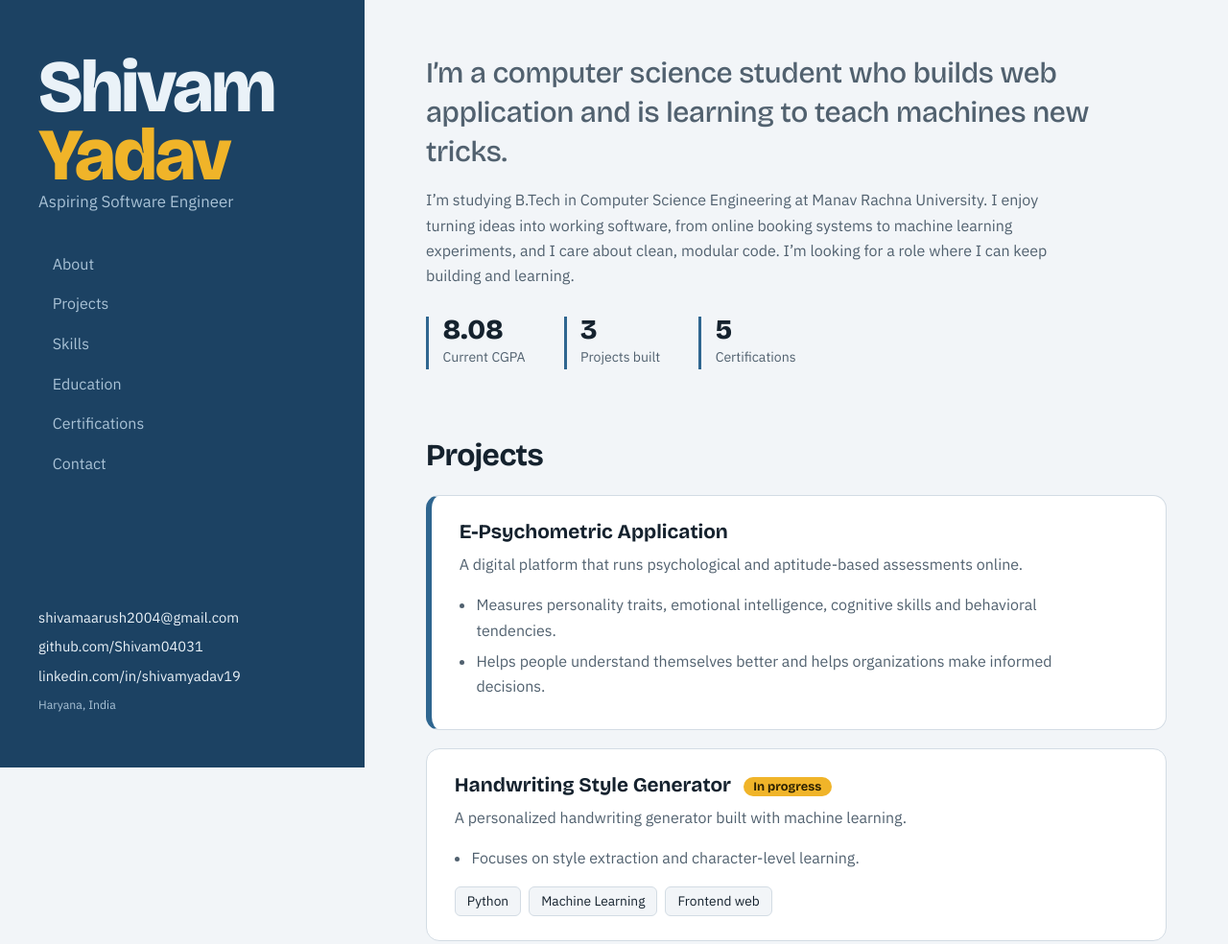
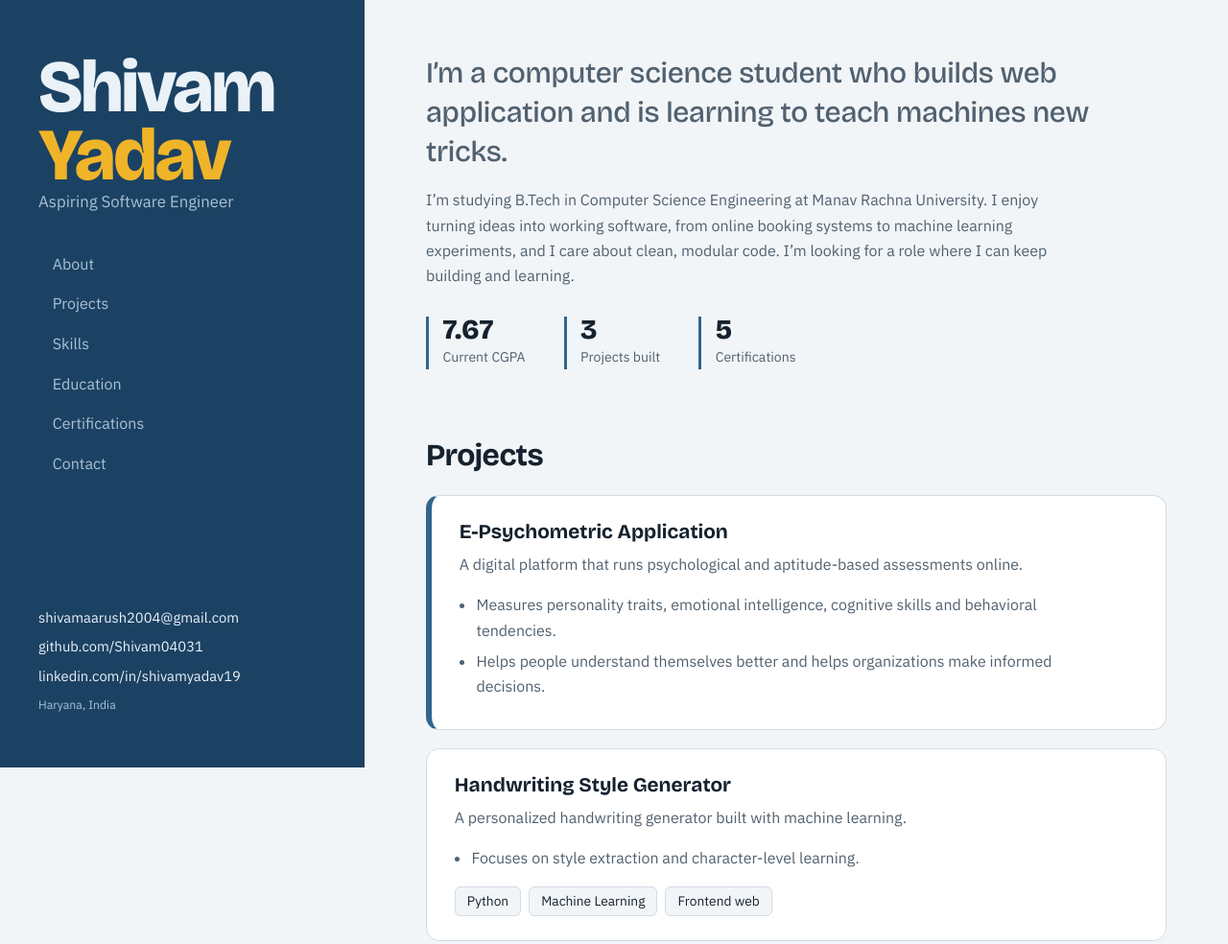
Before and after one commit to Shivam04031/index.html, a plain HTML site: page index.html in a window 1280 px wide. Shown: the top 984 px of the page at 96% size. Drawn offline with nearby package versions, Linux system fonts and the light colour scheme.

Commit message:
Update index.html

```diff
--- a/index.html
+++ b/index.html
@@ -120,7 +120,7 @@ footer{color:var(--muted);font-size:.85rem;margin-top:3rem}
   <p class="lead">I’m a computer science student who builds web application and is learning to teach machines new tricks.</p>
   <p>I’m studying B.Tech in Computer Science Engineering at Manav Rachna University. I enjoy turning ideas into working software, from online booking systems to machine learning experiments, and I care about clean, modular code. I’m looking for a role where I can keep building and learning.</p>
   <div class="stats">
-    <div><strong>8.08</strong><span>Current CGPA</span></div>
+    <div><strong>7.67</strong><span>Current CGPA</span></div>
     <div><strong>3</strong><span>Projects built</span></div>
     <div><strong>5</strong><span>Certifications</span></div>
   </div>
@@ -137,7 +137,7 @@ footer{color:var(--muted);font-size:.85rem;margin-top:3rem}
     </ul>
   </article>
   <article class="proj">
-    <h3>Handwriting Style Generator <span class="badge">In progress</span></h3>
+    <h3>Handwriting Style Generator </h3>
     <p>A personalized handwriting generator built with machine learning.</p>
     <ul>
       <li>Focuses on style extraction and character-level learning.</li>
@@ -170,7 +170,7 @@ footer{color:var(--muted);font-size:.85rem;margin-top:3rem}
 <section id="education">
   <h2>Education</h2>
   <div class="timeline">
-    <article class="now"><h3>B.Tech, Computer Science Engineering</h3><p>Manav Rachna University</p><p class="cg">Current semester, CGPA 8.08</p></article>
+    <article class="now"><h3>B.Tech, Computer Science Engineering</h3><p>Manav Rachna University</p><p class="cg">CGPA 7.67</p></article>
     <article><h3>Senior Secondary (12th)</h3><p>Bansi Vidya Niketan</p><p class="cg">2022, CGPA 7</p></article>
     <article><h3>Secondary (10th)</h3><p>Bohra Public School</p><p class="cg">2020, CGPA 7.9</p></article>
   </div>
```
